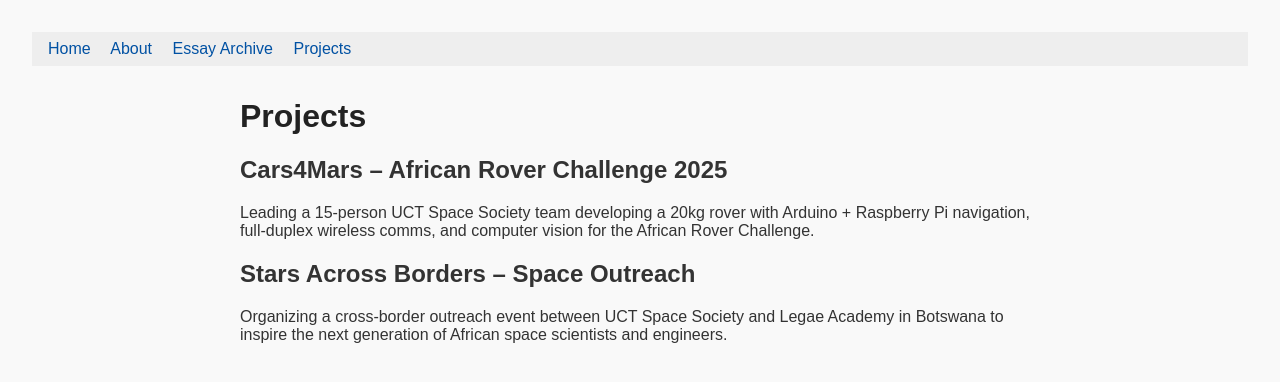
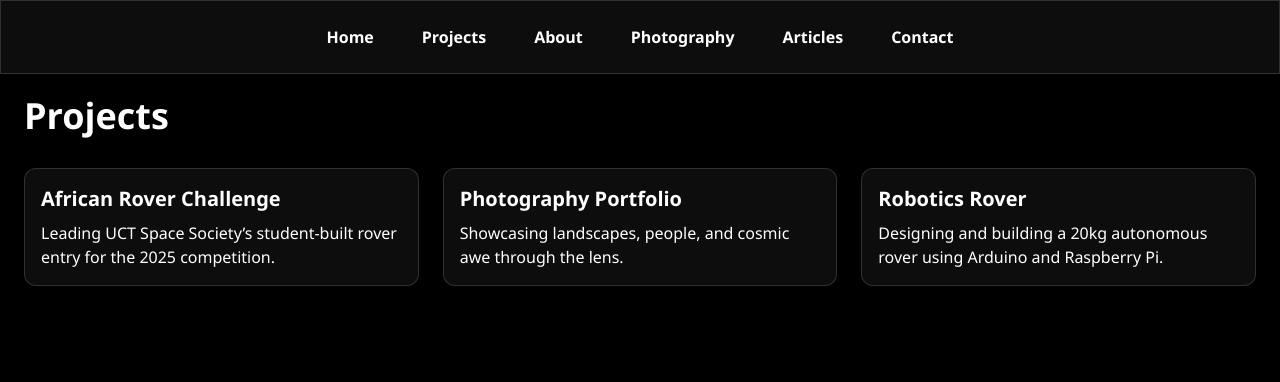
Before and after one commit to achalgpt/achalgpt.github.io, a plain HTML site: page projects.html in a window 1280 px wide. Drawn offline with nearby package versions, Linux system fonts and the light colour scheme.

Commit message:
Add files via upload

```diff
--- a/projects.html
+++ b/projects.html
@@ -1,29 +1,78 @@
-
 <!DOCTYPE html>
 <html lang="en">
 <head>
-    <meta charset="UTF-8">
-    <meta name="viewport" content="width=device-width, initial-scale=1.0">
-    <title>Projects – Achal Gupta</title>
-    <link rel="stylesheet" href="style.css">
+  <meta charset="UTF-8" />
+  <meta name="viewport" content="width=device-width, initial-scale=1.0"/>
+  <title>Projects | Achal Gupta</title>
+  <link href="https://cdn.jsdelivr.net/npm/tailwindcss@2.2.19/dist/tailwind.min.css" rel="stylesheet">
+  <script src="https://unpkg.com/aos@2.3.1/dist/aos.js"></script>
+  <link href="https://unpkg.com/aos@2.3.1/dist/aos.css" rel="stylesheet">
+  <style>
+    body {
+      margin: 0;
+      padding: 0;
+      background-color: #000;
+      color: white;
+      font-family: 'Segoe UI', Tahoma, Geneva, Verdana, sans-serif;
+    }
+    .frosted-glass {
+      backdrop-filter: blur(16px);
+      -webkit-backdrop-filter: blur(16px);
+      background-color: rgba(255, 255, 255, 0.05);
+      border: 1px solid rgba(255, 255, 255, 0.15);
+    }
+    .glow-card:hover {
+      box-shadow: 0 0 12px white;
+      transition: box-shadow 0.3s ease-in-out;
+    }
+    .nav-link {
+      color: white;
+      font-weight: 600;
+      padding: 0.5rem 1rem;
+      border-radius: 0.5rem;
+      transition: all 0.3s;
+    }
+    .nav-link:hover {
+      background-color: rgba(255, 255, 255, 0.1);
+      box-shadow: 0 0 10px white;
+    }
+  </style>
 </head>
 <body>
-    <nav>
-        <a href="index.html">Home</a>
-        <a href="about.html">About</a>
-        <a href="essays.html">Essay Archive</a>
-        <a href="projects.html">Projects</a>
-    </nav>
-    <main>
-        <h1>Projects</h1>
-        <section>
-            <h2>Cars4Mars – African Rover Challenge 2025</h2>
-            <p>Leading a 15-person UCT Space Society team developing a 20kg rover with Arduino + Raspberry Pi navigation, full-duplex wireless comms, and computer vision for the African Rover Challenge.</p>
-        </section>
-        <section>
-            <h2>Stars Across Borders – Space Outreach</h2>
-            <p>Organizing a cross-border outreach event between UCT Space Society and Legae Academy in Botswana to inspire the next generation of African space scientists and engineers.</p>
-        </section>
-    </main>
+  <!-- Navigation Bar -->
+  <nav class="fixed top-0 left-0 w-full z-10 flex justify-center frosted-glass py-4">
+    <div class="flex space-x-4">
+      <a href="index.html" class="nav-link">Home</a>
+      <a href="projects.html" class="nav-link">Projects</a>
+      <a href="about.html" class="nav-link">About</a>
+      <a href="photos.html" class="nav-link">Photography</a>
+      <a href="articles.html" class="nav-link">Articles</a>
+      <a href="contact.html" class="nav-link">Contact</a>
+    </div>
+  </nav>
+
+  <div class="pt-24 px-6">
+    <h1 class="text-4xl font-bold mb-8" data-aos="fade-down">Projects</h1>
+    <div class="grid grid-cols-1 sm:grid-cols-2 lg:grid-cols-3 gap-6">
+      <!-- Project Card Example -->
+      <div class="p-4 rounded-xl frosted-glass glow-card" data-aos="fade-up">
+        <h2 class="text-xl font-semibold mb-2">African Rover Challenge</h2>
+        <p>Leading UCT Space Society’s student-built rover entry for the 2025 competition.</p>
+      </div>
+      <div class="p-4 rounded-xl frosted-glass glow-card" data-aos="fade-up" data-aos-delay="100">
+        <h2 class="text-xl font-semibold mb-2">Photography Portfolio</h2>
+        <p>Showcasing landscapes, people, and cosmic awe through the lens.</p>
+      </div>
+      <div class="p-4 rounded-xl frosted-glass glow-card" data-aos="fade-up" data-aos-delay="200">
+        <h2 class="text-xl font-semibold mb-2">Robotics Rover</h2>
+        <p>Designing and building a 20kg autonomous rover using Arduino and Raspberry Pi.</p>
+      </div>
+      <!-- Add more project cards here -->
+    </div>
+  </div>
+
+  <script>
+    AOS.init();
+  </script>
 </body>
 </html>
```
